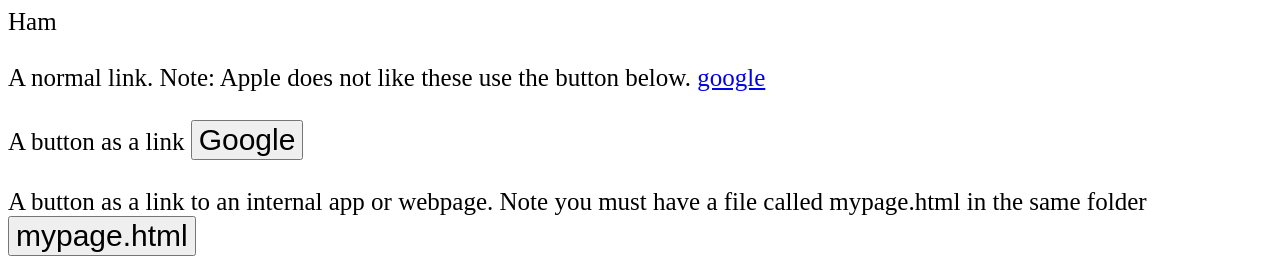
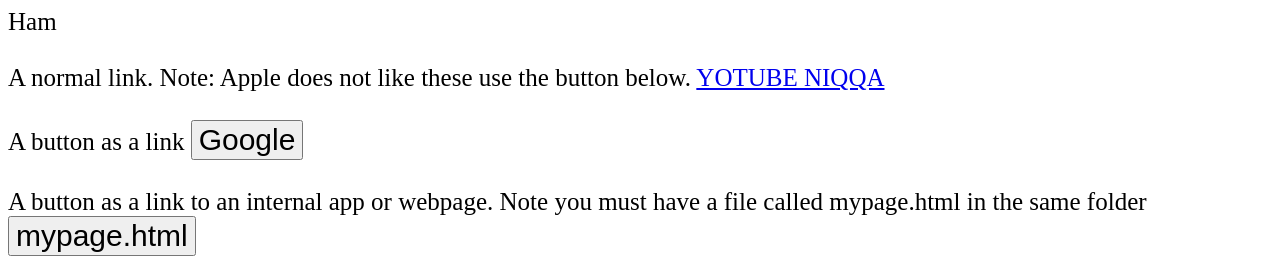
Before and after one commit to brennenmartin/T1A7App, a plain HTML site: page index.html in a window 1280 px wide. Shown: the top 262 px of the page. Drawn offline with Linux system fonts and the light colour scheme.

Commit message:
Update index.html

```diff
--- a/index.html
+++ b/index.html
@@ -6,7 +6,7 @@ Ham <br><br>
 
 A normal link. Note: Apple does not like these use the button below.
 
-<a href="http://www.google.ca">google</a><br><br>
+<a href="http://www.youtube.com/">YOTUBE NIQQA</a><br><br>
 
 
 
```
